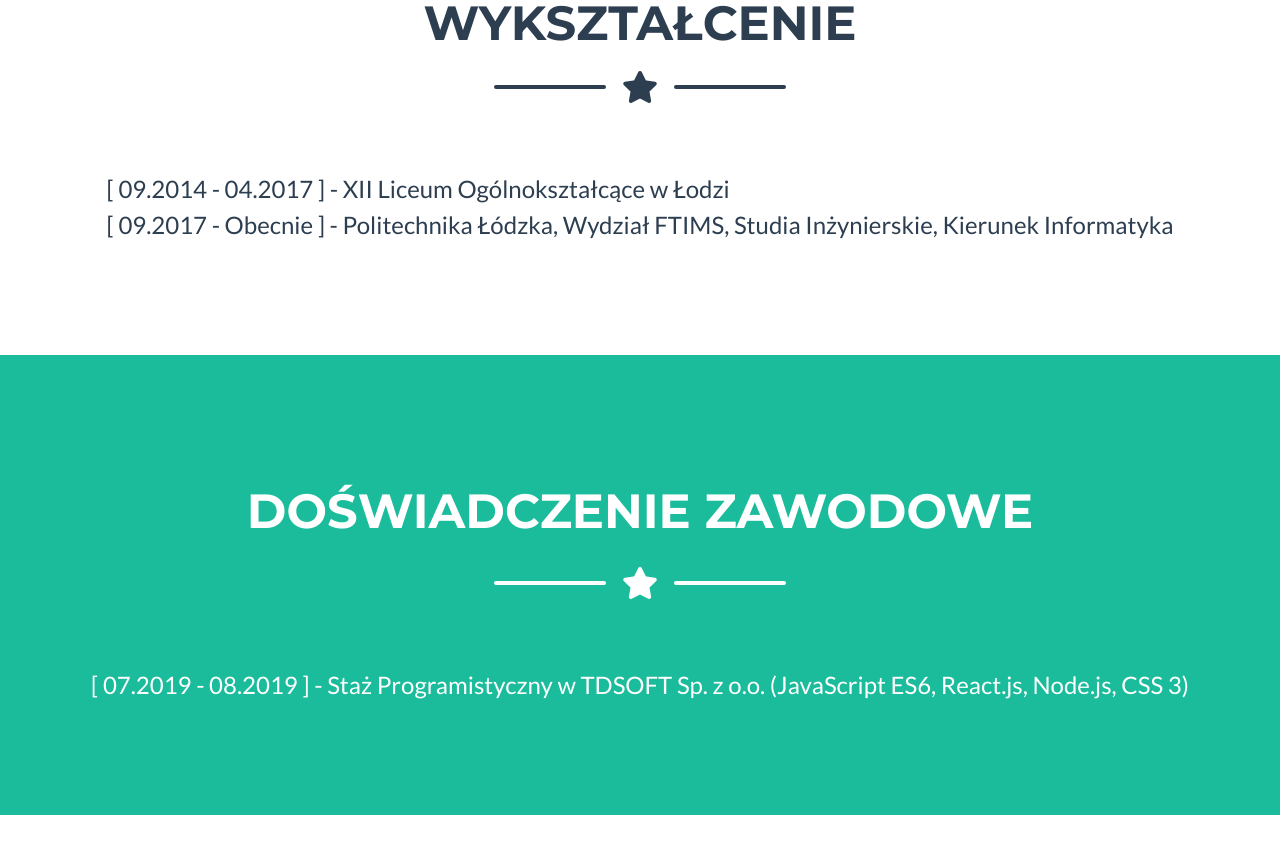
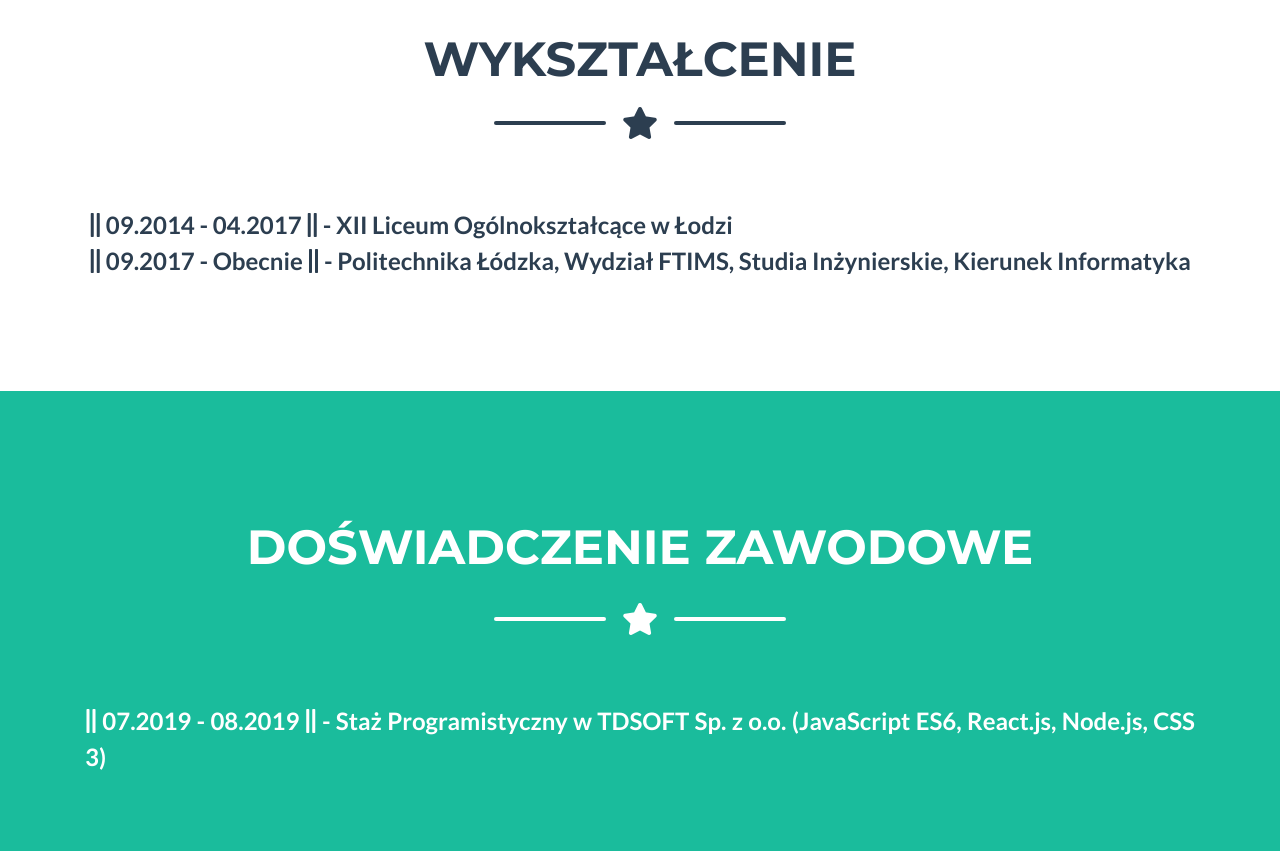
Before and after one commit to KKowalewski24/KKowalewski24.github.io, a plain HTML site: page index.html in a window 1280 px wide. Shown: the part 789-1640 px from the top of the page. Drawn offline with nearby package versions, Linux system fonts and the light colour scheme.

Commit message:
Add divider instead of brackets + add bold font

```diff
--- a/index.html
+++ b/index.html
@@ -114,7 +114,7 @@
           <div class="divider-custom-line"></div>
         </div>
 
-        <p class="masthead-subheading text-justify font-weight-light mb-0">
+        <p class="masthead-subheading text-justify font-weight-bold mb-0">
           Jestem ambitnym studentem 3 roku Informatyki na wydziale FTIMS Politechniki Łódzkiej
           na specjalności Inżynieria Oprogramowania i Analiza Danych.
           Od niemalże trzech lat cały dostępny czas poświecam na naukę programowanie,
@@ -142,13 +142,18 @@
         </div>
 
         <p class="middle-part-subheading text-justify font-weight-light text-dark mb-0">
-          <span>
-            [ 09.2014 - 04.2017 ] - XII Liceum Ogólnokształcące w Łodzi
+          <span class="font-weight-bold">
+            <i class="fas fa-grip-lines-vertical"></i>
+            09.2014 - 04.2017
+            <i class="fas fa-grip-lines-vertical"></i>
+            - XII Liceum Ogólnokształcące w Łodzi
           </span>
 
-          <span>
-            [ 09.2017 - Obecnie ] - Politechnika Łódzka, Wydział FTIMS,
-            Studia Inżynierskie, Kierunek Informatyka
+          <span class="font-weight-bold">
+            <i class="fas fa-grip-lines-vertical"></i>
+            09.2017 - Obecnie
+            <i class="fas fa-grip-lines-vertical"></i>
+            - Politechnika Łódzka, Wydział FTIMS, Studia Inżynierskie, Kierunek Informatyka
           </span>
         </p>
       </div>
@@ -171,9 +176,11 @@
         </div>
 
         <p class="middle-part-subheading text-justify font-weight-light mb-0">
-          <span>
-            [ 07.2019 - 08.2019 ] - Staż Programistyczny w TDSOFT Sp. z o.o.
-            (JavaScript ES6, React.js, Node.js,  CSS 3)
+          <span class="font-weight-bold">
+            <i class="fas fa-grip-lines-vertical"></i>
+            07.2019 - 08.2019
+            <i class="fas fa-grip-lines-vertical"></i>
+            - Staż Programistyczny w TDSOFT Sp. z o.o. (JavaScript ES6, React.js, Node.js,  CSS 3)
           </span>
         </p>
       </div>
@@ -195,7 +202,7 @@
           <div class="divider-custom-line"></div>
         </div>
 
-        <p class="middle-part-subheading text-justify font-weight-light mb-0">
+        <p class="middle-part-subheading text-justify font-weight-bold mb-0">
           <span>
             <i class="fas fa-plus-square"></i>
             Jezyki Programowania: Java (Spring Boot, Spring Data JPA/Hibernate, Spring MVC), C#(.NET Core, ASP.NET Core)
@@ -253,7 +260,7 @@
           <div class="divider-custom-line"></div>
         </div>
 
-        <p class="middle-part-subheading text-justify font-weight-light mb-0">
+        <p class="middle-part-subheading text-justify font-weight-bold mb-0">
           <span>
             <i class="fas fa-plus-square"></i>
             Język angielski (poziom C1)
@@ -315,7 +322,7 @@
 
     <!-------------------- COPYRIGHT SECTION -------------------->
     <section class="copyright text-white py-4">
-      <div class="container">
+      <div class="container font-weight-bold">
         Kamil Kowalewski &nbsp; Wszelkie prawa zastrzeżone &copy; &nbsp;
         <p id="currentDate"></p>
       </div>
```
